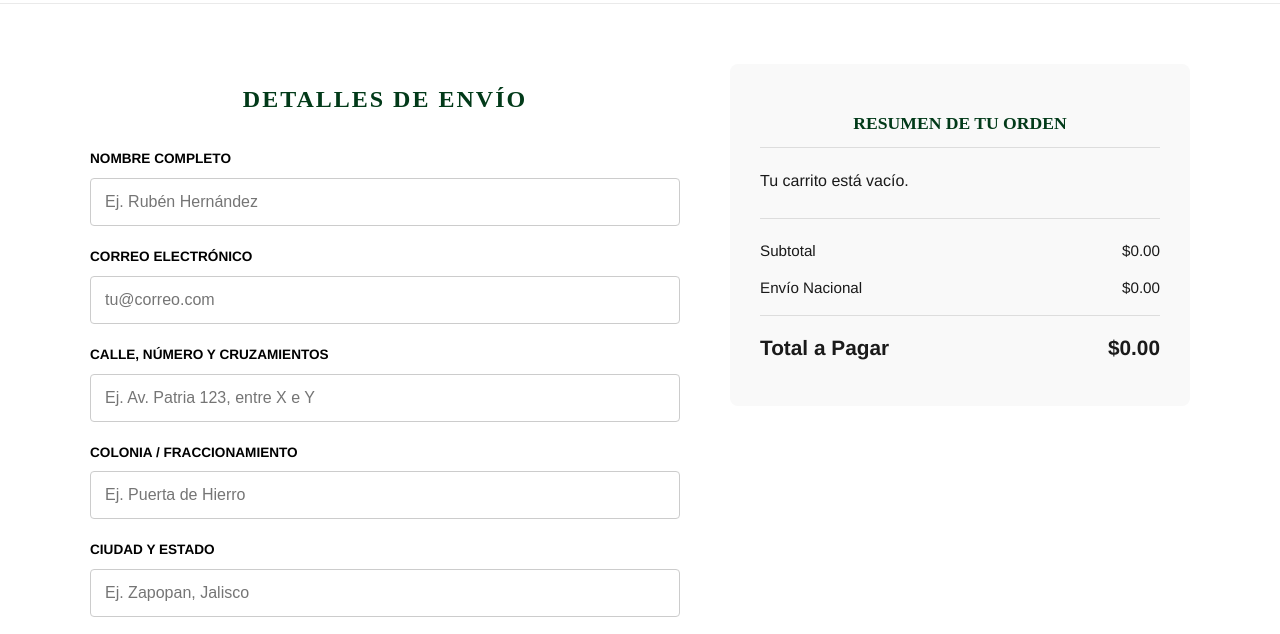
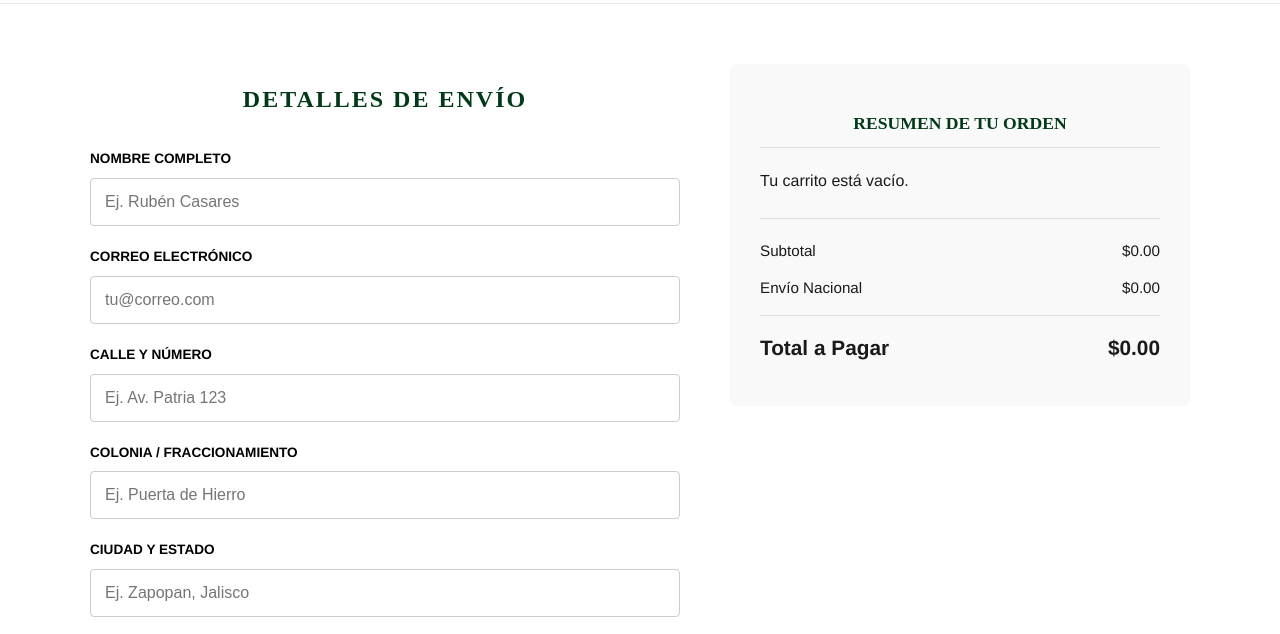
Before and after one commit to RubenCasaresR/PAGINA-SC-2, a website: page checkout.html in a window 1280 px wide. Shown: the part 117-751 px from the top of the page. Drawn offline with Linux system fonts and the light colour scheme.

Commit message:
Update checkout.html

```diff
--- a/checkout.html
+++ b/checkout.html
@@ -116,15 +116,15 @@
             <form id="checkout-form">
                 <div class="form-group">
                     <label for="nombre">Nombre Completo</label>
-                    <input type="text" id="nombre" required placeholder="Ej. Rubén Hernández">
+                    <input type="text" id="nombre" required placeholder="Ej. Rubén Casares">
                 </div>
                 <div class="form-group">
                     <label for="email">Correo Electrónico</label>
                     <input type="email" id="email" required placeholder="tu@correo.com">
                 </div>
                 <div class="form-group">
-                    <label for="calle">Calle, Número y Cruzamientos</label>
-                    <input type="text" id="calle" required placeholder="Ej. Av. Patria 123, entre X e Y">
+                    <label for="calle">Calle y Número </label>
+                    <input type="text" id="calle" required placeholder="Ej. Av. Patria 123">
                 </div>
                 <div class="form-group">
                     <label for="colonia">Colonia / Fraccionamiento</label>
```
